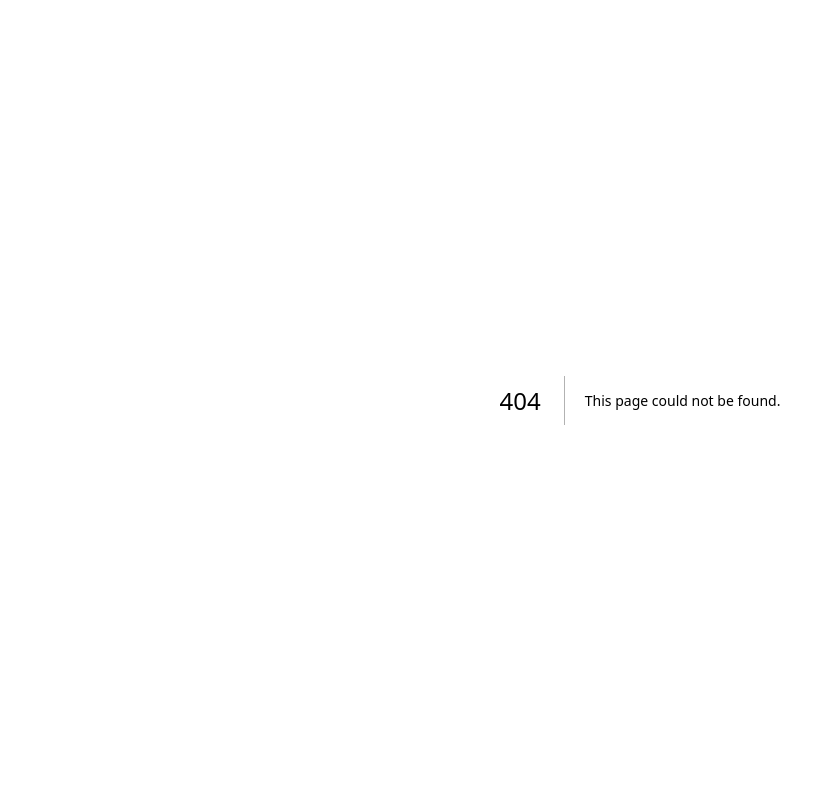
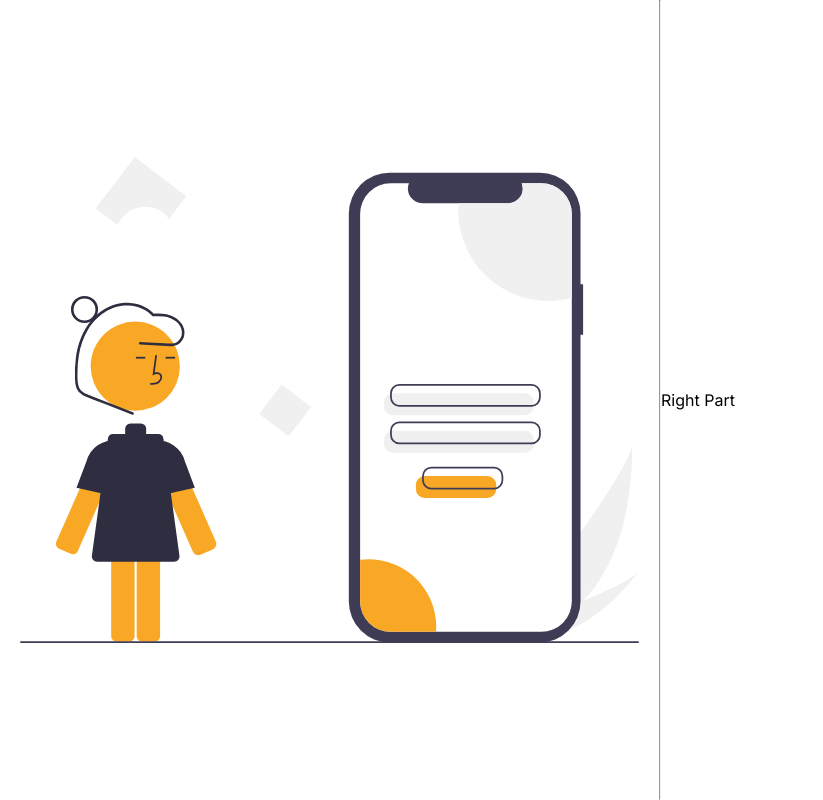
Before and after one commit to HRV-Mart/HRV-Mart-Admin, a Next.js app: page /login in a window 1280 px wide. Before the commit this address had no page. Shown: the whole page, without its empty margins (0-823 px from the left). Built offline with nearby package versions, Linux system fonts and the light colour scheme.

Commit message:
Added image in login page

```diff
--- /dev/null
+++ b/src/pages/login/index.js
@@ -0,0 +1,26 @@
+import Head from 'next/head'
+import { Inter } from 'next/font/google'
+import styles from '@/styles/login.module.css'
+
+const inter = Inter({ subsets: ['latin'] })
+
+
+export default function Login() {
+    return (
+        <>
+            <Head>
+                <title>Login | HRV Mart Admin Portal</title>
+                <meta name="description" content="HRV-Mart admin portal" />
+                <meta name="viewport" content="width=device-width, initial-scale=1" />
+                <link rel="icon" href="/favicon.ico" />
+            </Head>
+            <main className={`${inter.className} ${styles.main}`}>
+                <div className={styles.leftContainer}/>
+                <hr className={styles.verticalDivider}/>
+                <div className={styles.rightContainer}>
+                    Right Part
+                </div>
+            </main>
+        </>
+    )
+}
--- /dev/null
+++ b/src/styles/login.module.css
@@ -0,0 +1,24 @@
+.main {
+    display: flex;
+    align-items: center;
+    min-height: 100vh;
+    background-color: var(--background);
+}
+.verticalDivider {
+    height: 100vh;
+    color: aliceblue;
+}
+.leftContainer {
+    flex: 1;
+    background-image: url("/login.svg") ;
+    background-repeat: no-repeat;
+    background-position: center;
+    background-size: contain;
+    margin: 0 20px;
+    width: 100%;
+    height: 100vh;
+}
+.rightContainer {
+    flex: 1;
+
+}
```
